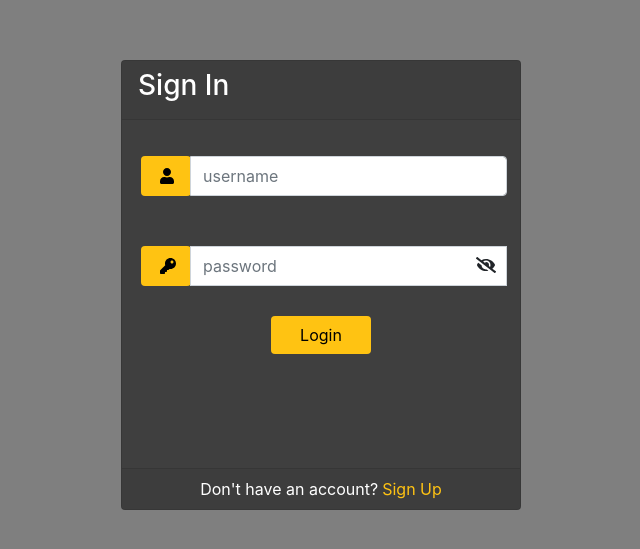
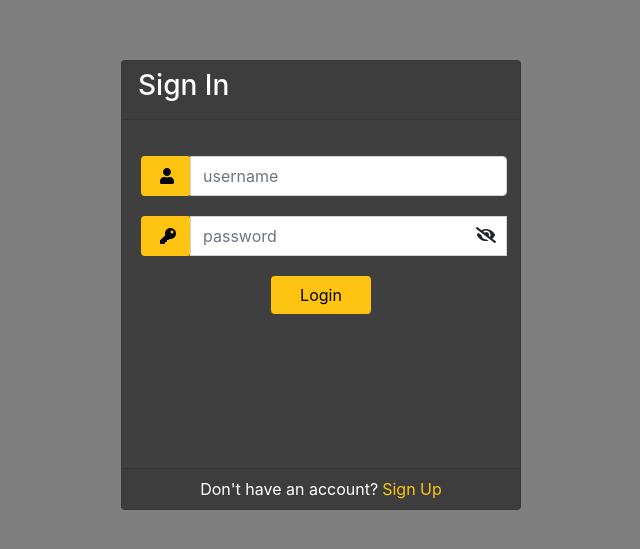
Before and after one commit to chengyang9966/SPLYT_Map, a React (Create React App) app: page /login in a window 1280 px wide. Shown: the part 115-664 px from the top of the page, without its empty margins (319-959 px from the left). Built offline with nearby package versions, Linux system fonts and the light colour scheme.

Commit message:
Error Text display

```diff
--- /dev/null
+++ b/src/components/ErrorMsg.tsx
@@ -0,0 +1,7 @@
+const ErrorMsg=(children:string|undefined)=>{
+    return(
+        children? <div className="errorText" children={children}/>: <div className="errorTextSpacing" children={children}/>
+    )
+}
+
+export default ErrorMsg
--- a/src/pages/Login.tsx
+++ b/src/pages/Login.tsx
@@ -10,6 +10,7 @@ import Card from '../components/Card';
 import Checker from '../utils/Checker';
 import CardBtn from '../constant/CardItem';
 import ErrorText from '../constant/ErrorItem';
+import ErrorMsg from '../components/ErrorMsg'
 const LoginPage=(props:LoginPageProps)=>{
     const history=useHistory();
     const [PreviewPassword,setPreviewPassword]=useState<boolean>(false);
@@ -92,7 +93,7 @@ const LoginPage=(props:LoginPageProps)=>{
 						<input type="text" className="form-control"aria-label="username" name="username" onChange={(e)=>onChange(e.target.name,e.target.value)} placeholder="username" value={user.username}/>
 
 					</div>
-						<div className="errorText" children={errorType.UserNameText}/>
+                    {ErrorMsg(errorType.UserNameText)}
 					<div className="input-group form-group">
 						<div className="input-group-prepend">
 							<span className="input-group-text">
@@ -103,7 +104,7 @@ const LoginPage=(props:LoginPageProps)=>{
 						<input type={PreviewPassword?'text':'password'} aria-label="password" className="form-control" name="password" onChange={(e)=>onChange(e.target.name,e.target.value)} placeholder="password" value={user.password}/>
                         {EyesIcon(PreviewPassword,()=>setPreviewPassword(!PreviewPassword))}
                     </div>
-                    <div className="errorText" children={errorType.PasswordText}/>
+                    {ErrorMsg(errorType.PasswordText)}
 					{/* <div className="row align-items-center remember">
 						<input type="checkbox">Remember Me</input>
 					</div>
```
